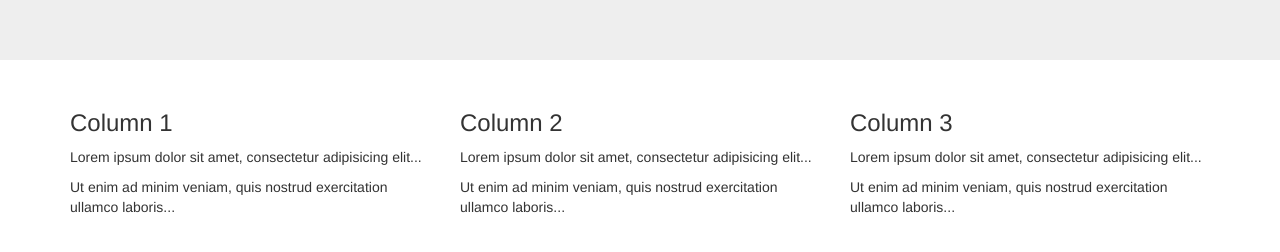
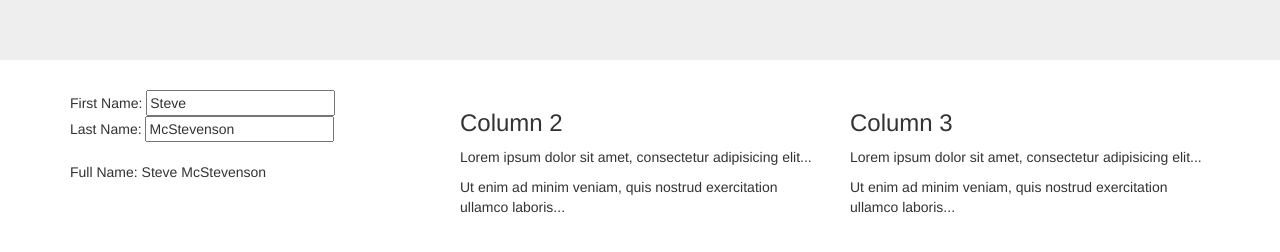
Before and after one commit to Ank209/AnkhShop, a plain HTML site: page index.html in a window 1280 px wide. Shown: the part 180-432 px from the top of the page. Drawn offline with Linux system fonts and the light colour scheme.

Commit message:
Angular Test

```diff
--- a/index.html
+++ b/index.html
@@ -6,6 +6,7 @@
 	<script src="js/angular.min.js"></script>
     <script src="js/bootstrap.min.js"></script>
 	<script src="js/jquery-3.1.1.min.js"></script>
+	<script src="js/angular/index.js"></script>
 </head>
 <body>
 <div class="jumbotron text-center">
@@ -16,9 +17,14 @@
 <div class="container">
   <div class="row">
     <div class="col-sm-4">
-      <h3>Column 1</h3>
-      <p>Lorem ipsum dolor sit amet, consectetur adipisicing elit...</p>
-      <p>Ut enim ad minim veniam, quis nostrud exercitation ullamco laboris...</p>
+      <div ng-app="IndexApp" ng-controller="IndexCtrl">
+
+		First Name: <input type="text" ng-model="firstName"><br>
+		Last Name: <input type="text" ng-model="lastName"><br>
+		<br>
+		Full Name: {{firstName + " " + lastName}}
+
+		</div>
     </div>
     <div class="col-sm-4">
       <h3>Column 2</h3>
--- /dev/null
+++ b/js/angular/index.js
@@ -0,0 +1,6 @@
+var app = angular.module('IndexApp', []);
+
+app.controller('IndexCtrl', function($scope) {
+    $scope.firstName= "Steve";
+    $scope.lastName= "McStevenson";
+});
```
